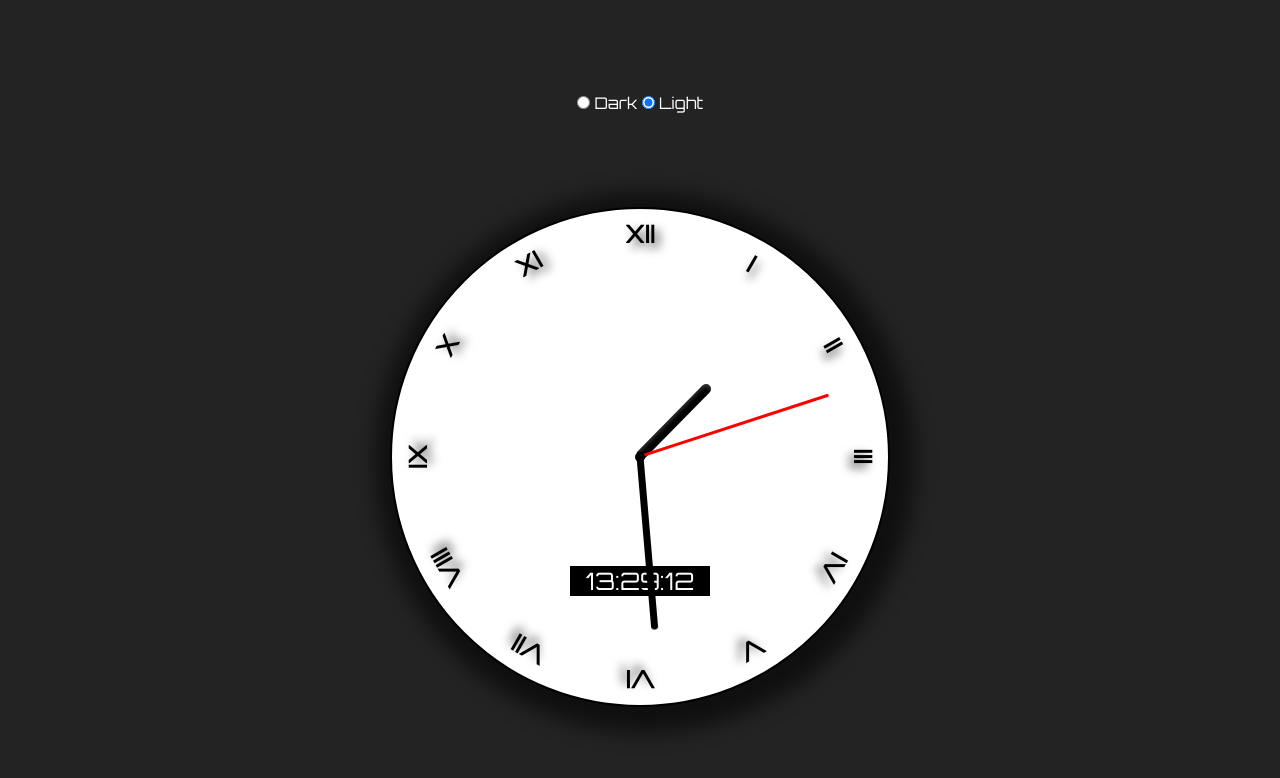
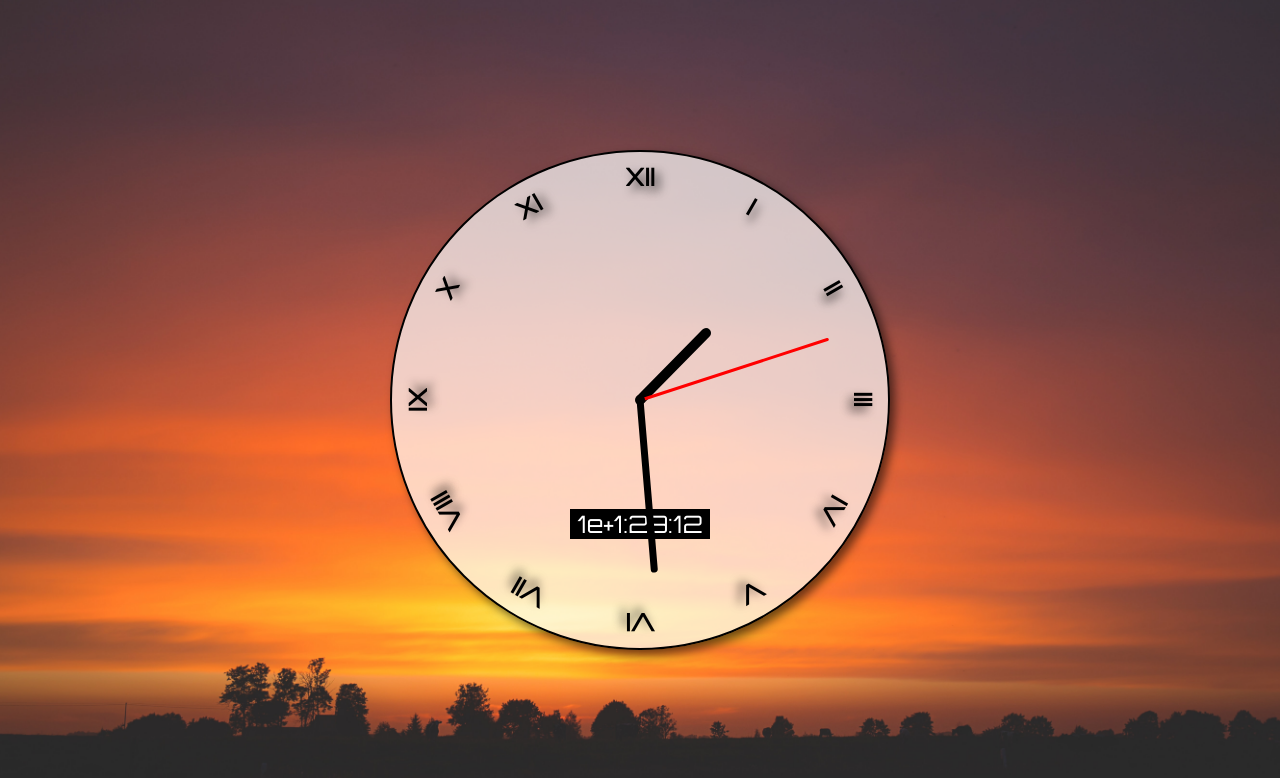
Before and after one commit to Zarkovich/GODev-relogio-html-css-js, a plain HTML site: page index.html in a window 1280 px wide. Drawn offline with Linux system fonts and the light colour scheme.

Commit message:
Revert "version-2 (#1)" (#2)
This reverts commit b0e308508bb1d21790f0f9c8579bc7e900d7bfe3.

```diff
--- a/assets/css/ponteiros.css
+++ b/assets/css/ponteiros.css
@@ -14,18 +14,14 @@
 
 .relogio .ponteiro.horas {
   background-color: black;
-  box-shadow: 2px 2px 4px rgba(117, 117, 117, 0.473) inset;
   height: 20%;
   width: 10px;
-  transition: 0.8s ease-in-out 0s;
 }
 
 .relogio .ponteiro.minutos {
-  background-color: #000;
-  box-shadow: 2px 2px 4px rgba(0, 0, 0, 0.473) inset;
+  background-color: black;
   width: 7px;
   height: 35%;
-  transition: 0.8s ease-in-out 0s;
 }
 
 .relogio .ponteiro.segundos {
--- a/assets/css/relogio.css
+++ b/assets/css/relogio.css
@@ -8,54 +8,39 @@
 }
 /* Imagem de fundo */
 body {
-  background-color: #232323;
+  background-image: url("/assets/img/manha.jpg");
   background-size: cover;
   height: 100vh;
   width: 100vw;
   display: flex;
-  justify-content: space-evenly;
+  justify-content: center;
   align-items: center;
-  flex-direction: column;
-  color: #ffff;
 }
 /* Relogio branco */
 .relogio {
   height: 500px;
   width: 500px;
-  background-color: rgb(255, 255, 255);
+  background-color: rgba(255, 255, 255, 0.699);
   border-radius: 50%;
   border: 2px solid black;
-  box-shadow: 5px 5px 20px 20px rgba(0, 0, 0, 0.562);
+  box-shadow: 5px 5px 10px rgba(0, 0, 0, 0.562);
   position: relative;
-  color: black;
-  transition: 0.8s ease-in-out 0s;
 }
 /* Numeros do relogio */
 .relogio .number {
-  --pos: 0;
+  --pos: 30;
 
   position: absolute;
   width: 100%;
   height: 100%;
   text-align: center;
   font-size: 1.5rem;
-  font-weight: bolder;
+  font-weight: bold;
   text-shadow: 5px 5px 10px rgba(0, 0, 0, 0.637);
   transform: rotate(var(--pos));
   padding: 10px;
 }
 /* Posição de cada numero */
-.relogio > .number.bar {
-  font-size: 0.5rem;
-  border-radius: 50%;
-  border: 4px dotted rgba(109, 109, 109, 0.452);
-  border-spacing: 100px;
-  width: 90%;
-  height: 90%;
-  top: 5%;
-  left: 5%;
-}
-
 .relogio .number.text1 {
   --pos: 30deg;
 }
--- a/assets/script/script.js
+++ b/assets/script/script.js
@@ -3,7 +3,15 @@ const P_HORAS = document.querySelector(".horas");
 const P_MINUTOS = document.querySelector(".minutos");
 const P_SEGUNDOS = document.querySelector(".segundos");
 const R_DIGITAL = document.querySelector(".digital");
-const RELOGIO = document.querySelector(".relogio");
+
+// Muda o Background de Acordo com as horas
+const changeBackgroud = (horas) => {
+  if (horas >= 0 && horas < 6) {
+    BODY.style.backgroundImage = "url('assets/img/nigth.jpg')";
+  } else if (horas >= 6 && horas < 12) {
+    BODY.style.backgroundImage = "url('assets/img/manha.jpg')";
+  } else BODY.style.backgroundImage = "url('assets/img/tarde.jpg')";
+};
 
 // Responsavel pelo Relogio digital
 const rDigital = (horas, minutos, segundos) => {
@@ -32,32 +40,14 @@ const setTime = () => {
   const minutos = data.getMinutes();
   const segundos = data.getSeconds();
 
+  changeBackgroud(horas);
+
   pPosition(P_HORAS, (horas + minutos / 60) / 12);
   pPosition(P_MINUTOS, (minutos + segundos / 60) / 60);
   pPosition(P_SEGUNDOS, segundos / 60);
 
-  rDigital(horas, minutos, segundos);
+  rDigital(horas.toPrecision(1), minutos, segundos);
 };
 
 // Fica chamando a função em intervalos de 1s
 setInterval(setTime, 1000);
-
-document.getElementById("dark").innerHTML;
-
-function darkTheme() {
-  RELOGIO.style.backgroundColor = "#232323";
-  RELOGIO.style.color = "#ffffff";
-  P_HORAS.style.backgroundColor = "#fff";
-  P_MINUTOS.style.backgroundColor = "#fff";
-  P_HORAS.style.boxShadow = "2px 2px 4px rgba(0,0,0,0.473) inset";
-  P_MINUTOS.style.boxShadow = "2px 2px 4px rgba(0,0,0,0.473) inset";
-}
-
-function lightTheme() {
-  RELOGIO.style.backgroundColor = "#ffffff";
-  RELOGIO.style.color = "#000000";
-  P_HORAS.style.backgroundColor = "#000";
-  P_MINUTOS.style.backgroundColor = "#000";
-  P_HORAS.style.boxShadow = "2px 2px 4px rgba(255,255,255,0.473) inset";
-  P_MINUTOS.style.boxShadow = "2px 2px 4px rgba(255,255,255,0.473) inset";
-}
--- a/index.html
+++ b/index.html
@@ -13,18 +13,6 @@
     />
   </head>
   <body>
-    <div class="themeSelector">
-      <input type="radio" name="theme" id="dark" onchange="darkTheme()" />
-      <label for="dark">Dark</label>
-      <input
-        type="radio"
-        name="theme"
-        id="light"
-        onchange="lightTheme()"
-        checked
-      />
-      <label for="light">Light</label>
-    </div>
     <div class="relogio">
       <div class="ponteiro horas"></div>
       <div class="ponteiro minutos"></div>
```
Also changed, not shown: relogio2.gif (deleted), 1 other file.
